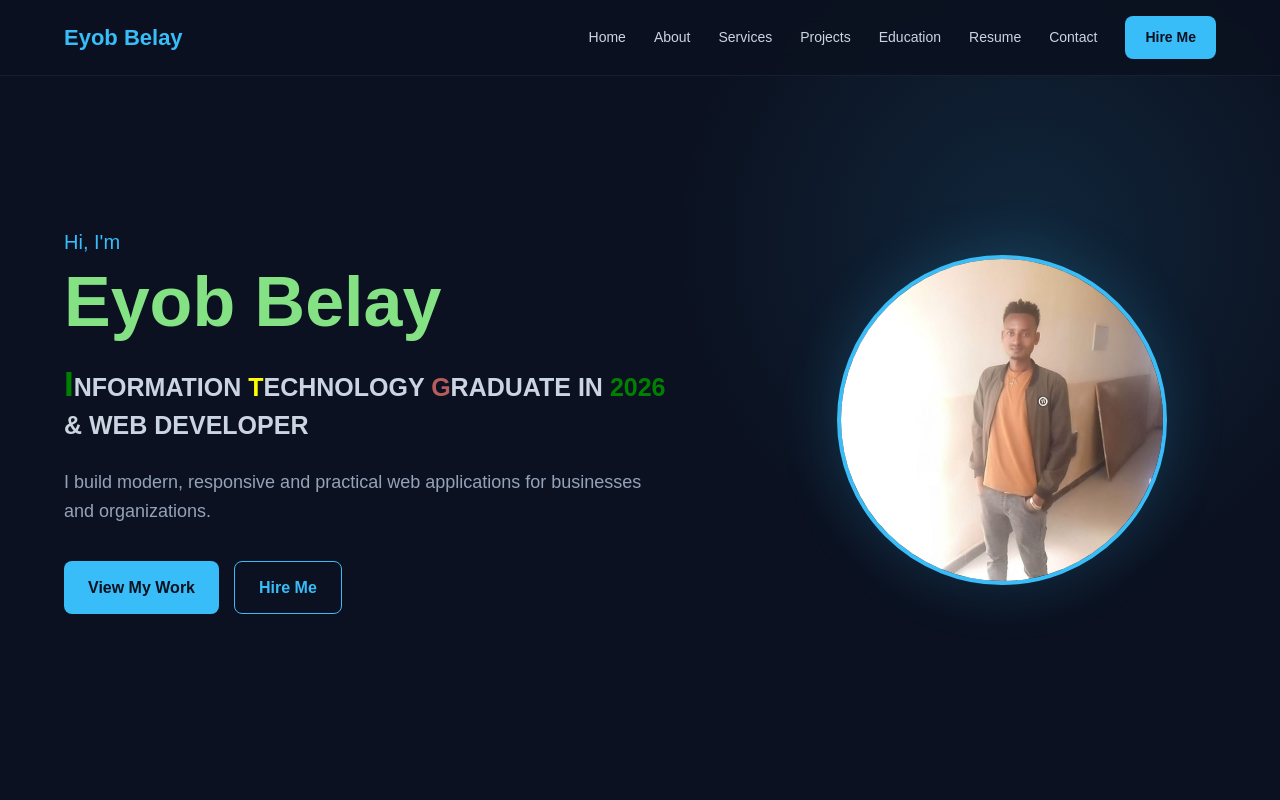
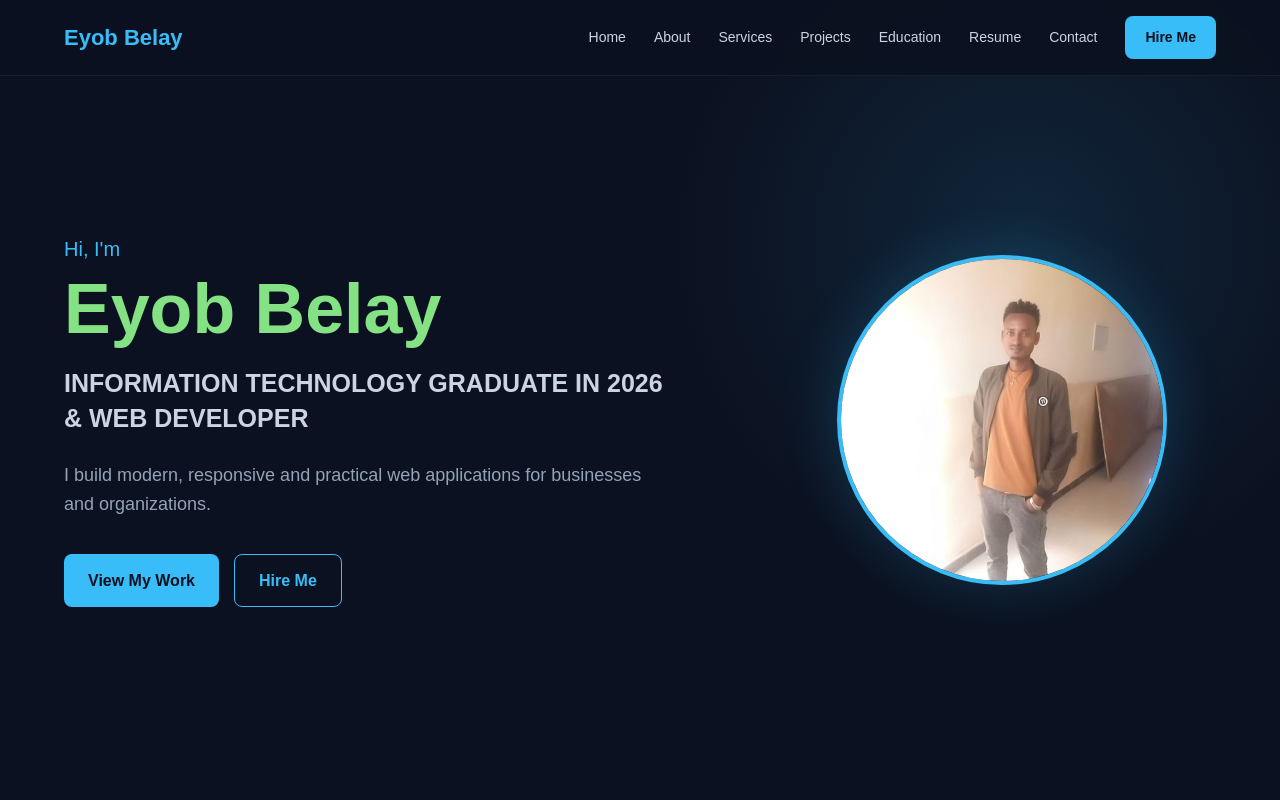
Before and after one commit to eyobweldiebelay-cyber/myPortfilo, a React (Vite) app: page / in a window 1280 px wide. Shown: the top 800 px of the page. Built offline with nearby package versions, Linux system fonts and the light colour scheme.

Commit message:
update hero

```diff
--- a/src/App.css
+++ b/src/App.css
@@ -157,19 +157,6 @@
 
 
 
-}
-.green{
-   color:green;
-   font-size: 35px;
-}
-.yellow{
-  color:yellow;
-}
-.red{
-  color: rgb(181, 92, 92);
-}
-.strong{
-  color:green;
 }
 
 
--- a/src/section/Hero.jsx
+++ b/src/section/Hero.jsx
@@ -15,7 +15,7 @@ function Hero() {
           </h1>
 
           <h2>
-            <strong className='green'>I</strong>NFORMATION <strong className='yellow'>T</strong>ECHNOLOGY <strong className='red'>G</strong>RADUATE IN <strong className='strong'>2026</strong>
+            <strong>INFORMATION TECHNOLOGY GRADUATE IN </strong><strong className='strong'>2026</strong>
             <br />
             & WEB DEVELOPER
           </h2>
```
